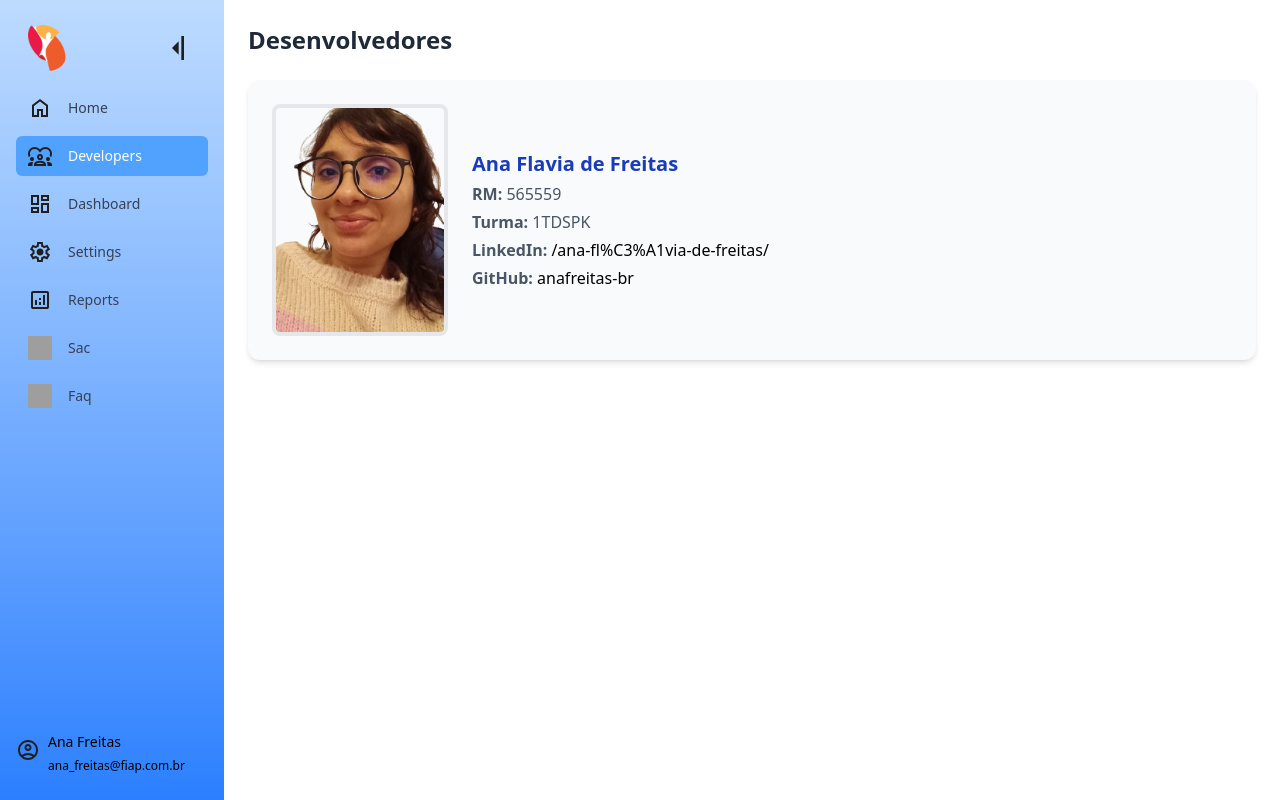
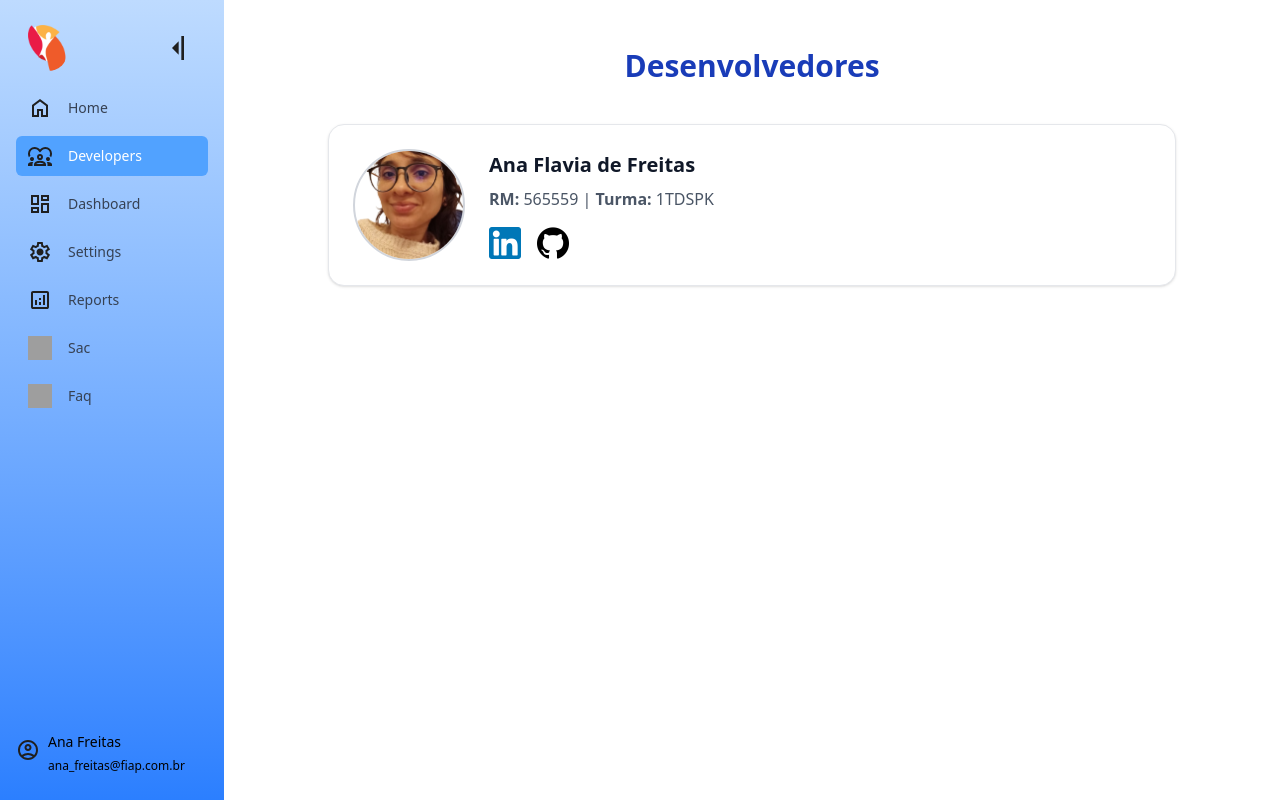
Before and after one commit to A2L-Solutions-Challenge-FIAP/Sprint-3, a React (Vite) app: page /developers in a window 1280 px wide. Built offline with nearby package versions, Linux system fonts and the light colour scheme; grey boxes are pictures that could not be loaded.

Commit message:
style(developers): adjust layout and add GitHub/LinkedIn icons with external links

```diff
--- a/src/App.tsx
+++ b/src/App.tsx
@@ -3,11 +3,13 @@ import Sidebar from "./components/Sidebar";
 import Home from "./pages/Home";
 import Dashboard from "./pages/Dashboard";
 import Developers from "./pages/Developers";
-import Settings from "./pages/Settings";
+// import Settings from "./pages/Settings";
 import Logs from "./pages/Logs";
-import Reports from "./pages/Reports";
+// import Reports from "./pages/Reports";
 import Sac from "./pages/Sac";
 import Faq from "./pages/Faq";
+import UnderConstruction from "./pages/UnderConstrution";
+
 
 import "./index.css";
 
@@ -20,9 +22,9 @@ function App() {
           <Route path="/" element={<Home />} />
           <Route path="/dashboard" element={<Dashboard />} />
           <Route path="/developers" element={<Developers />} />
-          <Route path="/settings" element={<Settings />} />
+          <Route path="/settings" element={<UnderConstruction page="Configurações" />} />
           <Route path="/logs" element={<Logs />} />
-          <Route path="/reports" element={<Reports />} />
+          <Route path="/reports" element={<UnderConstruction page="Relatórios" />} />
           <Route path="/sac" element={<Sac />} />
           <Route path="/faq" element={<Faq />} />
           <Route path="*" element={<Navigate to="/" replace />} />
--- a/src/components/SidebarItems.tsx
+++ b/src/components/SidebarItems.tsx
@@ -40,11 +40,11 @@ export default function SidebarItems({ open, onItemClick }: SidebarItemsProps) {
           >
             <img src={item.icon} alt={item.label} className="w-6 h-6 min-w-[1.5rem]" />
 
-           <span
+            <span
               className={`text-sm  ${
                 open ? "opacity-100 ml-1" : "opacity-0  w-0 overflow-hidden translate-x-24"
               } duration-200`}
-            >
+              >
               {item.label}
             </span>
           </NavLink>
--- a/src/pages/Developers.tsx
+++ b/src/pages/Developers.tsx
@@ -1,6 +1,11 @@
+import github from "../assets/github.png";
+import linkedIn from "../assets/linkedIn.png";
 import ana from "../assets/ana.png";
 
-const integrantes = [
+
+
+const Developers = () => {
+  const integrantes = [
   {
     nome: "Ana Flavia de Freitas",
     rm: "565559",
@@ -9,61 +14,68 @@ const integrantes = [
     github: "https://github.com/anafreitas-br",
     foto: ana,
   },
+];
+  return (
+    <main className="max-w-4xl mx-auto p-6">
+      <h2 className="text-3xl font-extrabold text-center text-blue-800 mb-10">
+        Desenvolvedores
+      </h2>
 
-];
-
-const Developers = () => {
-  return(
-  <main>
-      <h2 className="text-2xl font-bold text-gray-800 mb-6">Desenvolvedores</h2>
-
-      <section className="space-y-10">
+      <section className="grid gap-8">
         {integrantes.map((dev, index) => (
           <div
             key={index}
-            className="flex flex-wrap items-center gap-6 p-6 rounded-xl bg-gray-50 shadow-md"
+            className="flex flex-col sm:flex-row items-center gap-6 p-6 rounded-2xl bg-white border border-gray-200 shadow-sm hover:shadow-md transition"
           >
             <img
-              src={ana}
+              src={dev.foto}
               alt={`Foto de ${dev.nome}`}
-              className="w-44 h-auto rounded-lg border-4 border-gray-200 object-cover"
+              className="w-28 h-28 rounded-full border-2 border-gray-300 object-cover"
             />
-            <article className="flex-1 min-w-[250px]">
-              <h2 className="text-xl font-semibold text-blue-800 mb-1">{dev.nome}</h2>
-              <p className="text-gray-600 mb-1">
-                <strong>RM:</strong> {dev.rm}
+
+            <article className="text-center sm:text-left flex-1">
+              <h3 className="text-xl font-semibold text-gray-900 mb-2">
+                {dev.nome}
+              </h3>
+              <p className="text-gray-600">
+                <strong>RM:</strong> {dev.rm} | <strong>Turma:</strong>{" "}
+                {dev.turma}
               </p>
-              <p className="text-gray-600 mb-1">
-                <strong>Turma:</strong> {dev.turma}
-              </p>
-              <p className="text-gray-600 mb-1">
-                <strong>LinkedIn:</strong>{" "}
+
+              {/* Links */}
+              <div className="flex justify-center sm:justify-start gap-4 mt-4">
+
                 <a
                   href={dev.linkedin}
                   target="_blank"
                   rel="noopener noreferrer"
-                  className="text-black hover:underline break-all"
+                  className="flex items-center gap-2 text-blue-600 hover:text-blue-800 transition"
                 >
-                  {dev.linkedin.replace("https://www.linkedin.com/in", "")}
+                    <img
+              src={linkedIn}
+              alt="LinkedIn"
+              className="w-8 h-8 hover:opacity-80 transition"
+            />
                 </a>
-              </p>
-              <p className="text-gray-600">
-                <strong>GitHub:</strong>{" "}
                 <a
                   href={dev.github}
                   target="_blank"
                   rel="noopener noreferrer"
-                  className="text-black hover:underline break-all"
+                  className="flex items-center gap-2 text-gray-800 hover:text-black transition"
                 >
-                  {dev.github.replace("https://github.com/", "")}
+                   <img
+              src={github}
+              alt="GitHub"
+              className="w-8 h-8 hover:opacity-80 transition"
+            />
                 </a>
-              </p>
+              </div>
             </article>
           </div>
         ))}
       </section>
     </main>
   );
-}
+};
 
 export default Developers;
--- /dev/null
+++ b/src/pages/UnderConstrution.tsx
@@ -0,0 +1,19 @@
+
+interface Props {
+  page: string;
+}
+
+const UnderConstruction = ({ page }: Props) => {
+  return (
+    <div className="flex flex-col items-center justify-center h-full text-center p-10">
+      <h1 className="text-3xl font-bold text-gray-800 mb-4">
+        {page} – Em construção 🚧
+      </h1>
+      <p className="text-gray-600">
+        Estamos trabalhando para trazer esta página em breve.
+      </p>
+    </div>
+  );
+};
+
+export default UnderConstruction;
```
Also changed, not shown: src/assets/github.png (added), src/assets/linkedIn.png (added).
